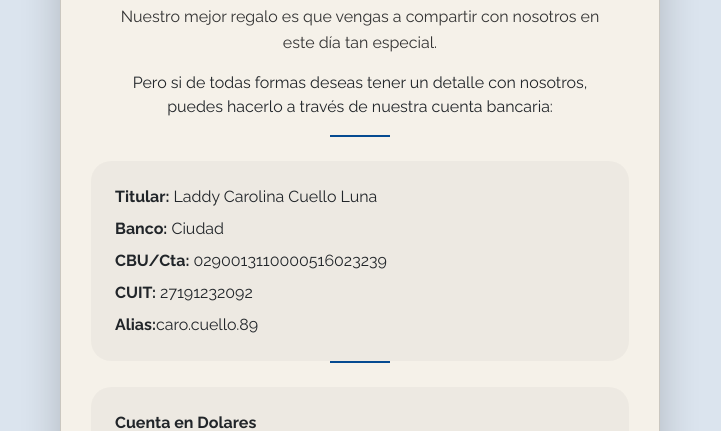
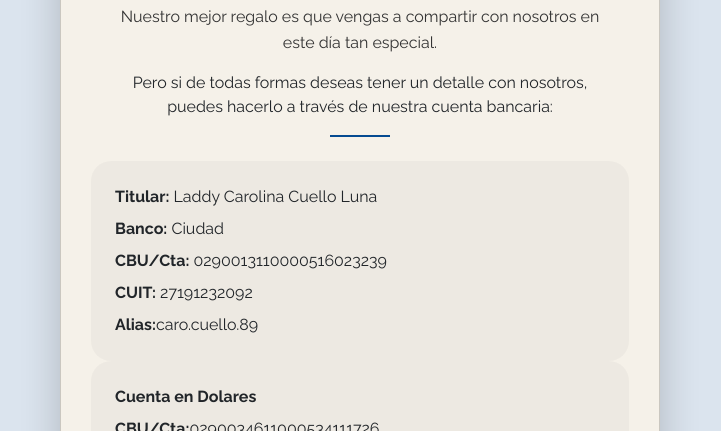
Before and after one commit to Caro-Cuello/Wedding, a plain HTML site: page regalos.html in a window 1280 px wide. Shown: the part 369-800 px from the top of the page, without its empty margins (280-1001 px from the left). Drawn offline with nearby package versions, Linux system fonts and the light colour scheme.

Commit message:
Update regalos.html

```diff
--- a/regalos.html
+++ b/regalos.html
@@ -43,7 +43,6 @@
                  <p class="mb-2"><strong>CUIT:</strong> 27191232092</p>
                 <p class="mb-0"><strong>Alias:</strong>caro.cuello.89</p>
             </div>
-            <div class="divisor mx-auto mb-4" style="width: 60px; height: 2px; background-color: var(--accent);"></div>
 
              <div class="datos-bancarios p-4" style="background-color: rgba(0,0,0,0.03); border-radius: 20px; text-align: left;">
                 <p class="mb-2"><strong>Cuenta en Dolares</strong></p>
```
